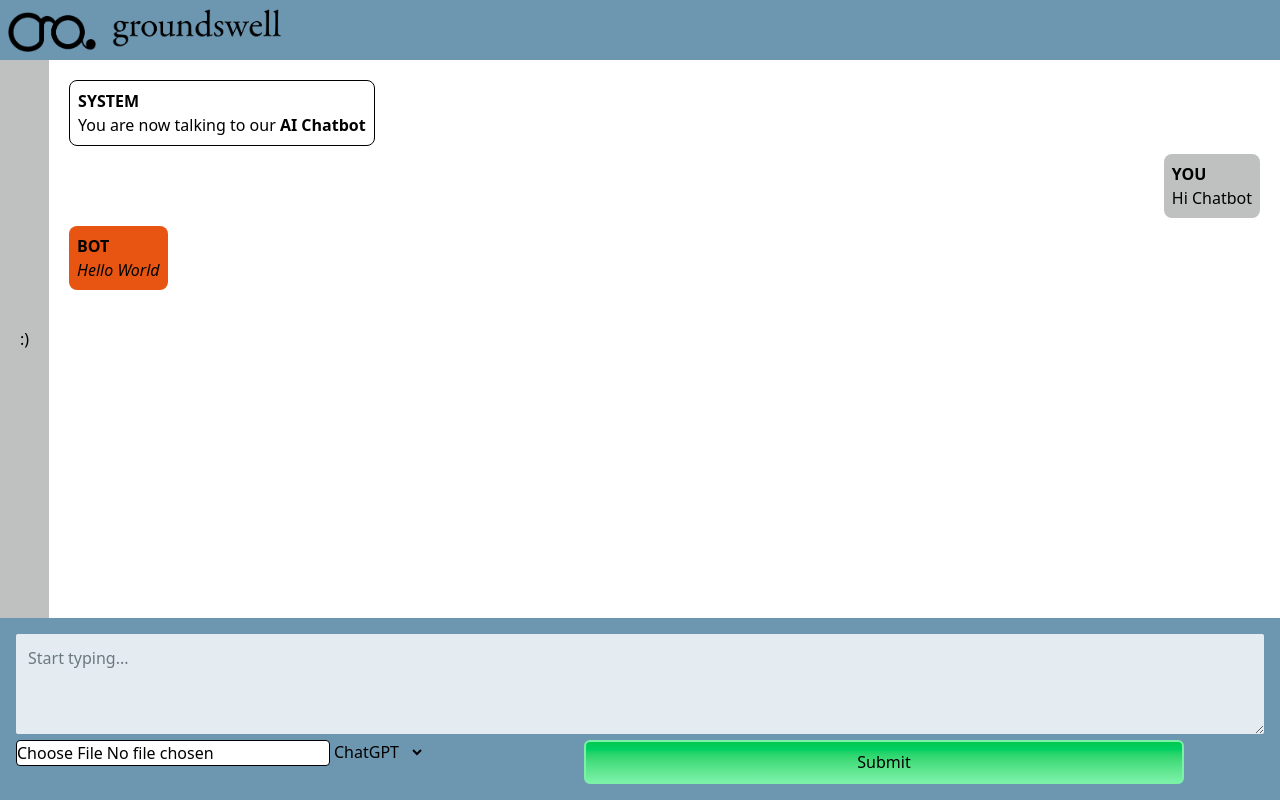
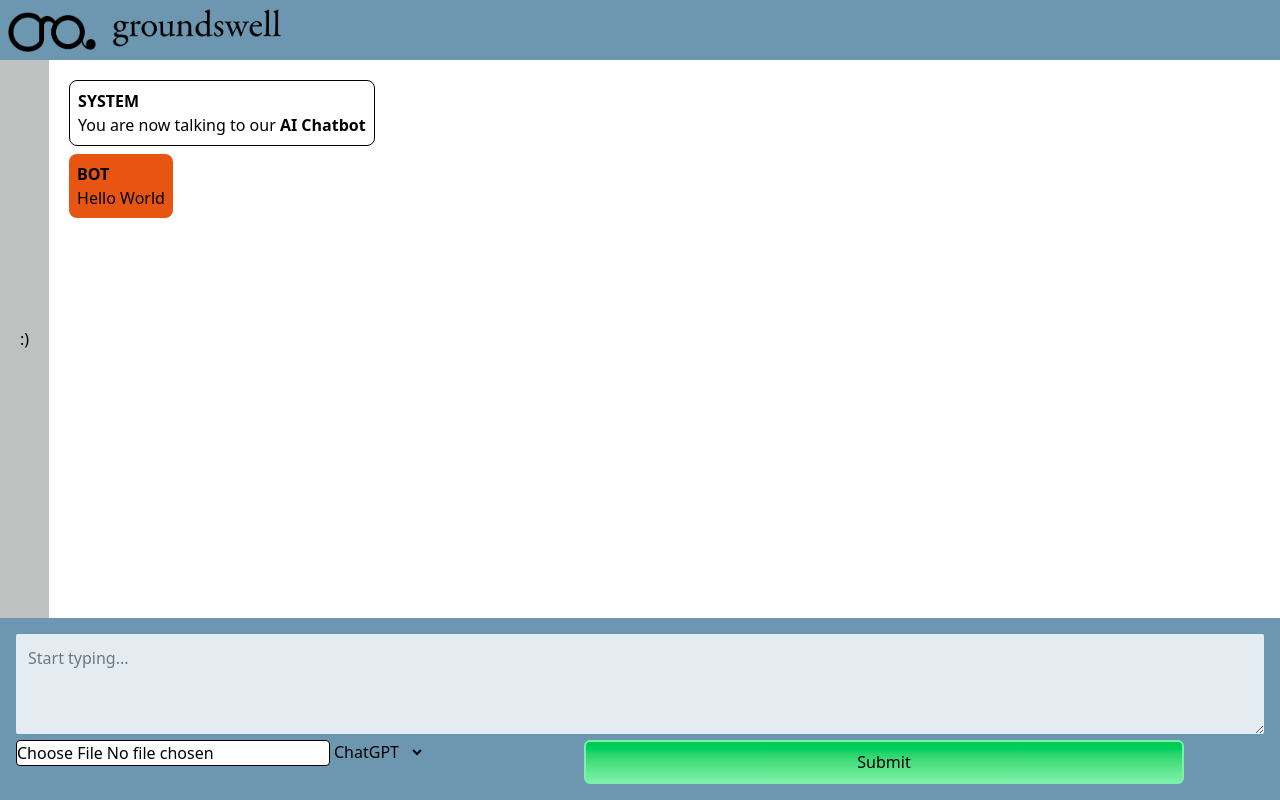
Before and after one commit to EstesJorie/GroundswellProject, a React (Vite) app: page / in a window 1280 px wide. Built offline with nearby package versions, Linux system fonts and the light colour scheme.

Commit message:
Add placeholder message history in OutputArea.jsx

```diff
--- a/src/components/OutputArea.jsx
+++ b/src/components/OutputArea.jsx
@@ -1,5 +1,10 @@
 import React from 'react'
 import ChatMessage from './ChatMessage'
+
+const messageHistory = [
+  {sender:"SYSTEM", content:"You are now talking to our **AI Chatbot**"},
+  {sender:"BOT", content:"Hello World"}
+] /* Placeholder */
 
 export default function OutputArea() {
   return (
@@ -8,9 +13,7 @@ export default function OutputArea() {
         <p>{':)'}</p>
       </div>
       <div className='flex flex-col grow p-4'>
-        <ChatMessage sender={'SYSTEM'} content='You are now talking to our **AI Chatbot**' />
-        <ChatMessage sender={'YOU'} content='Hi Chatbot' />
-        <ChatMessage sender={'BOT'} content='*Hello World*' />
+        {messageHistory.map((msg) => <ChatMessage sender={msg.sender} content={msg.content} />)}
       </div>
     </div>
   )
```
